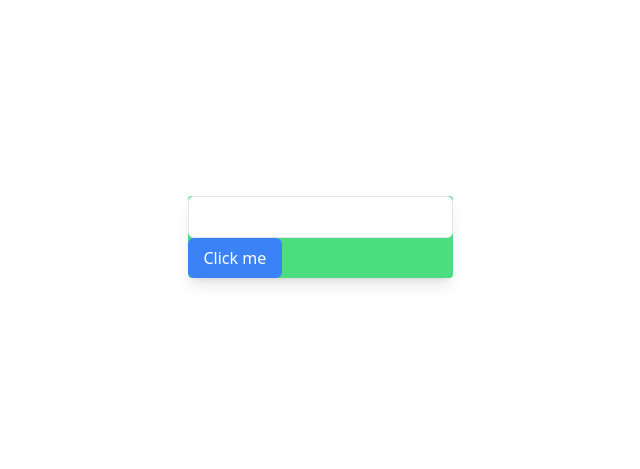
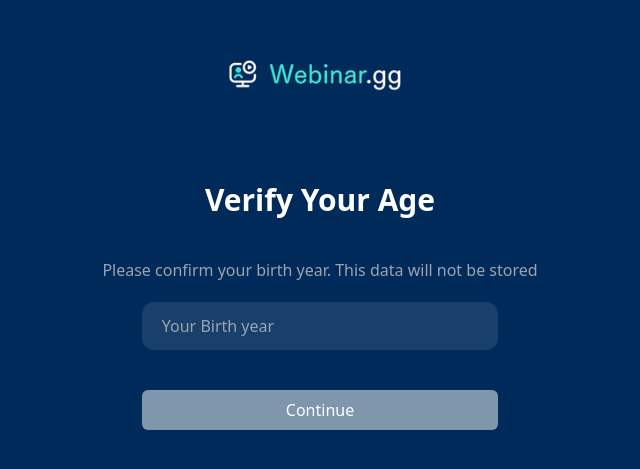
Before and after one commit to patelajay745/react-webinar-screens, a React (Vite) app: page / in a window 1280 px wide. Shown: the part 163-632 px from the top of the page, without its empty margins (320-960 px from the left). Built offline with nearby package versions, Linux system fonts and the light colour scheme.

Commit message:
added first page design

```diff
--- a/src/App.jsx
+++ b/src/App.jsx
@@ -6,7 +6,7 @@ import Input from "./components/Input";
 
 function App() {
   return (
-    <div className="min-h-screen flex items-center justify-center">
+    <div className="bg-blue-700 min-h-screen flex items-center justify-center">
       <div className="space-x-4">
         <Card />
       </div>
--- a/src/components/Button.jsx
+++ b/src/components/Button.jsx
@@ -1,9 +1,12 @@
 import React from "react";
 
-function Button({ disbaled, children, onClick,className }) {
+function Button({ disabled, children, onClick, className }) {
   return (
-    <button class="bg-blue-500 text-white px-4 py-2 rounded-md hover:bg-blue-600">
-      Click me
+    <button
+      disabled={disabled}
+      className={` px-4 py-2 rounded-md ${className}`}
+    >
+      {children}
     </button>
   );
 }
--- a/src/components/Card.jsx
+++ b/src/components/Card.jsx
@@ -4,14 +4,29 @@ import Input from "./Input";
 
 function Card({ children, className }) {
   return (
-    <div
-      className={`max-w-xl rounded overflow-hidden shadow-lg bg-green-400 ${className}`}
-    >
-      <div>
-        <Input />
+    <div className={`max-w-xl rounded overflow-hidden  ${className}`}>
+      <img src="../logo.png" alt="logo" className="mx-auto" />
+      <div className="mt-20 font-bold text-3xl text-center text-white">
+        <p>Verify Your Age</p>
       </div>
-      <div>
-        <Button />
+
+      <div className="mt-10 text-gray-400 px-5">
+        <p>Please confirm your birth year. This data will not be stored</p>
+      </div>
+
+      <div className="flex mt-5 justify-center">
+        <Input
+          className="w-3/4 bg-blue-500 border-none outline-none py-3 px-5 text-gray-500 "
+          placeholder="Your Birth year"
+        />
+      </div>
+      <div className="flex mt-10 justify-center">
+        <Button
+          className=" bg-blue-200  text-white  px-10 w-3/4"
+          disabled={true}
+        >
+          Continue
+        </Button>
       </div>
     </div>
   );
--- a/src/components/Input.jsx
+++ b/src/components/Input.jsx
@@ -4,7 +4,7 @@ function Input({ type, placeholder, className }) {
   return (
     <input
       type={type}
-      className={`border rounded-md px-4 py-2 ${className}`}
+      className={`border rounded-xl px-4 py-2 ${className}`}
       placeholder={placeholder}
     ></input>
   );
--- a/tailwind.config.js
+++ b/tailwind.config.js
@@ -3,14 +3,14 @@ export default {
   content: ["./index.html", "./src/**/*.{js,ts,jsx,tsx}"],
   theme: {
     extend: {
-      color: {
+      colors: {
         blue: {
-          200: "#8094ad",
-          500: "#19406s",
-          700: "#002b5b",
+          200: "#7f96ac",
+          500: "#193F6B",
+          700: "#002a5a",
         },
         green: {
-          400: "36c6c0",
+          400: "#40e1d0",
         },
       },
     },
```
Also changed, not shown: public/logo.png (added).
